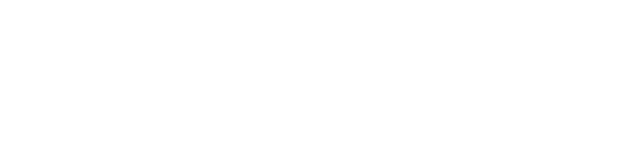
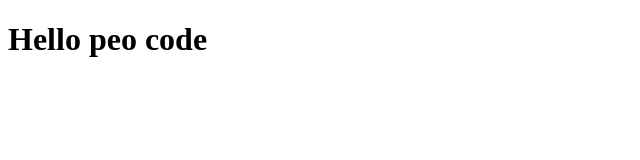
Before and after one commit to NadeeshaEpa/peocode, a plain HTML site: page index.html in a window 1280 px wide. Shown: the whole page, without its empty margins (0-640 px from the left). Drawn offline with Linux system fonts and the light colour scheme.

Commit message:
updated index.html

```diff
--- a/index.html
+++ b/index.html
@@ -5,6 +5,8 @@
 	<title>peocode competition</title>
 </head>
 <body>
-
+  <h1>
+  	Hello peo code
+  </h1>
 </body>
 </html>
```
